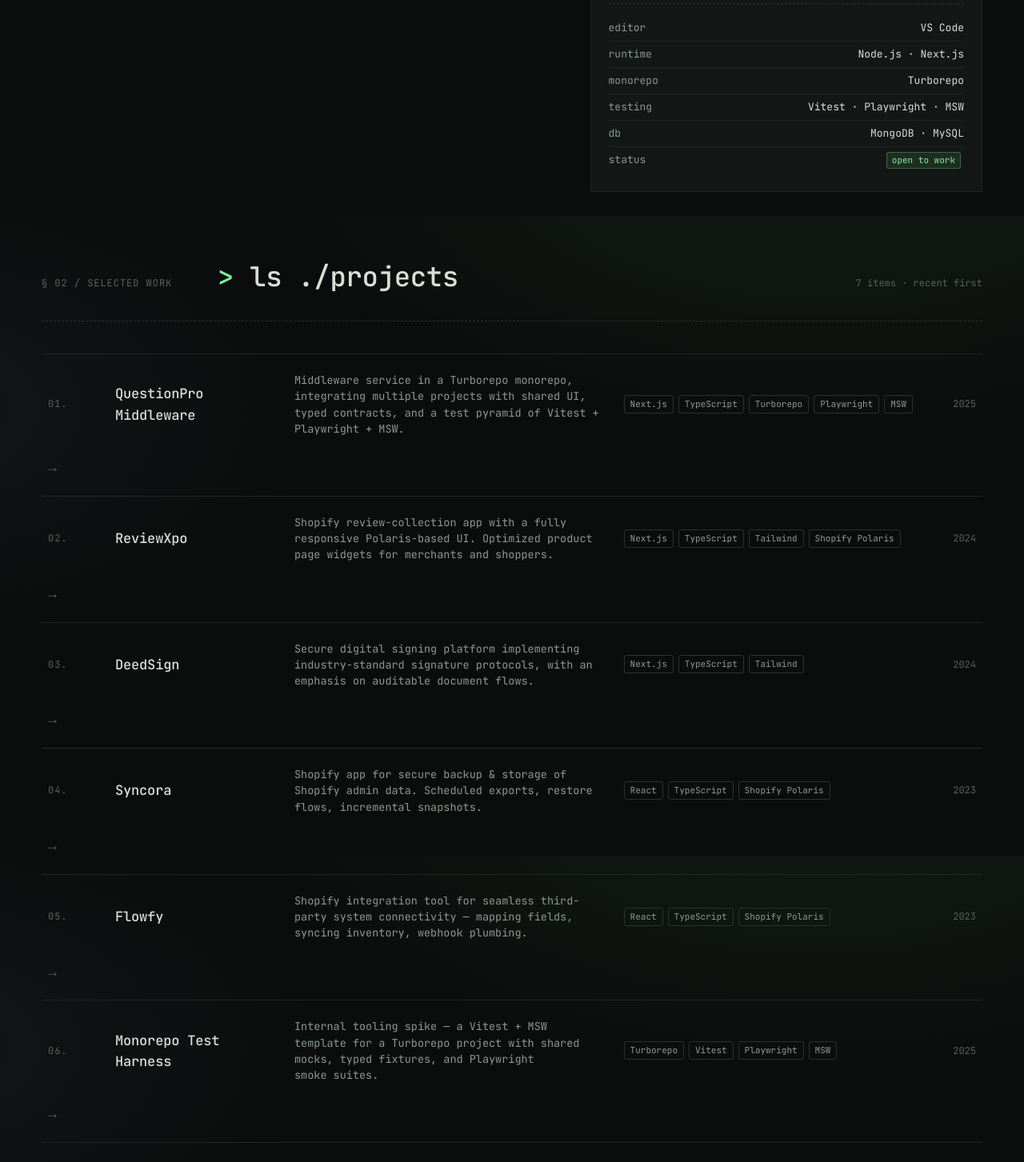
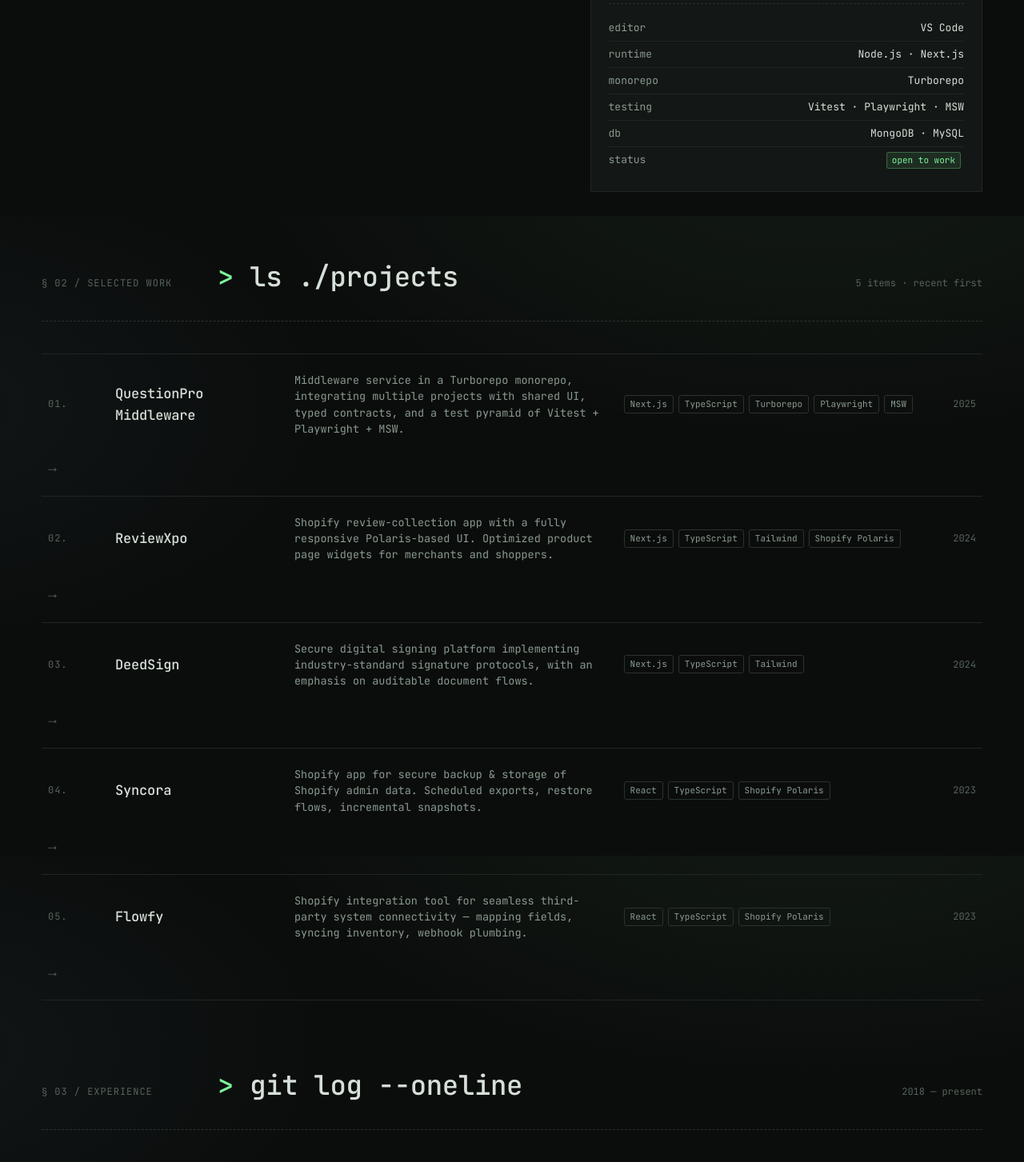
Before and after one commit to Rafsun83/dev-atelier, a React (Vite) app: page / in a window 1280 px wide. Shown: the part 1330-2783 px from the top of the page at 80% size. Built offline with nearby package versions, Linux system fonts and the light colour scheme.

Commit message:
Added projects link and comapny link

```diff
--- a/src/components/Projects.jsx
+++ b/src/components/Projects.jsx
@@ -6,8 +6,9 @@
     <section id="work">
       <SectionHead num="02 / SELECTED WORK" title="ls ./projects" meta={`${projects.length} items · recent first`} />
       <Reveal className="projects">
-        {projects.map((p, i) => (
-          <div className="project" tabIndex={0} key={p.name}>
+        {projects.map((p, i) => {
+          const inner = (
+            <>
               <div className="idx">{String(i + 1).padStart(2, "0")}.</div>
               <div className="name">{p.name}</div>
               <div className="desc">{p.desc}</div>
@@ -15,8 +16,18 @@
               <div className="year">{p.year}</div>
               <div className="arrow">→</div>
               <pre className="peek">{p.peek}</pre>
+            </>
+          );
+          return p.link ? (
+            <a className="project" href={p.link} target="_blank" rel="noopener noreferrer" key={p.name}>
+              {inner}
+            </a>
+          ) : (
+            <div className="project" tabIndex={0} key={p.name}>
+              {inner}
             </div>
-        ))}
+          );
+        })}
       </Reveal>
     </section>
   );
--- a/src/data.js
+++ b/src/data.js
@@ -5,39 +5,40 @@
     handle: "rafsun7774",
     role: "Software Engineer",
     location: "Dhaka, Bangladesh",
-    tagline: "Frontend-leaning software engineer shipping scalable web apps with React, Next.js & TypeScript.",
+    tagline:
+      "Frontend-leaning software engineer shipping scalable web apps with React, Next.js & TypeScript.",
     email: "rafsun7774@gmail.com",
     phone: "+8801834390150",
     links: {
-      github:   "https://github.com/Rafsun83",
+      github: "https://github.com/Rafsun83",
       linkedin: "https://www.linkedin.com/in/rafsun-jani/",
-      medium:   "https://medium.com/@rafsun7774",
+      medium: "https://medium.com/@rafsun7774",
     },
     status: "Open to remote frontend roles",
   },
 
   skills: {
     stack: [
-      { k: "JavaScript",          v: 95 },
-      { k: "TypeScript",          v: 90 },
-      { k: "React",               v: 92 },
-      { k: "Next.js",             v: 90 },
-      { k: "Redux / Toolkit",     v: 82 },
-      { k: "React Query",         v: 80 },
-      { k: "Tailwind / Polaris",  v: 88 },
+      { k: "JavaScript", v: 95 },
+      { k: "TypeScript", v: 90 },
+      { k: "React", v: 92 },
+      { k: "Next.js", v: 90 },
+      { k: "Redux / Toolkit", v: 82 },
+      { k: "React Query", v: 80 },
+      { k: "Tailwind / Polaris", v: 88 },
       { k: "Vitest / Playwright", v: 85 },
-      { k: "MSW",                 v: 80 },
-      { k: "Node / Express",      v: 72 },
-      { k: "Java / SpringBoot",   v: 60 },
-      { k: "MongoDB / MySQL",     v: 70 },
-      { k: "Docker (basic)",      v: 45 },
+      { k: "MSW", v: 80 },
+      { k: "Node / Express", v: 72 },
+      { k: "Java / SpringBoot", v: 60 },
+      { k: "MongoDB / MySQL", v: 70 },
+      { k: "Docker (basic)", v: 45 },
     ],
     env: [
-      { k: "editor",   v: "VS Code" },
-      { k: "runtime",  v: "Node.js · Next.js" },
+      { k: "editor", v: "VS Code" },
+      { k: "runtime", v: "Node.js · Next.js" },
       { k: "monorepo", v: "Turborepo" },
-      { k: "testing",  v: "Vitest · Playwright · MSW" },
-      { k: "db",       v: "MongoDB · MySQL" },
+      { k: "testing", v: "Vitest · Playwright · MSW" },
+      { k: "db", v: "MongoDB · MySQL" },
     ],
   },
 
@@ -45,132 +46,144 @@
     {
       name: "QuestionPro Middleware",
       desc: "Middleware service in a Turborepo monorepo, integrating multiple projects with shared UI, typed contracts, and a test pyramid of Vitest + Playwright + MSW.",
-      stack: ["Next.js","TypeScript","Turborepo","Playwright","MSW"],
+      stack: ["Next.js", "TypeScript", "Turborepo", "Playwright", "MSW"],
       year: "2025",
-      peek: "$ turbo run test\n  ✓ unit      214 pass\n  ✓ integ      68 pass\n  ✓ e2e        31 pass\n  ────────────────\n  coverage: 92%\n  time: 48.2s"
+      link: "https://middleware.questionpro.com/",
+      peek: "$ turbo run test\n  ✓ unit      214 pass\n  ✓ integ      68 pass\n  ✓ e2e        31 pass\n  ────────────────\n  coverage: 92%\n  time: 48.2s",
     },
     {
       name: "ReviewXpo",
       desc: "Shopify review-collection app with a fully responsive Polaris-based UI. Optimized product page widgets for merchants and shoppers.",
-      stack: ["Next.js","TypeScript","Tailwind","Shopify Polaris"],
+      stack: ["Next.js", "TypeScript", "Tailwind", "Shopify Polaris"],
+      link: "https://www.reviewxpo.com/",
       year: "2024",
-      peek: "★★★★★  reviewxpo\n  ┃ “Fast. Clean.\n  ┃  Easy to embed.”\n  ┃ — shop owner\n  ────────────\n  widgets: 4\n  installs: 1.2k+"
+      peek: "★★★★★  reviewxpo\n  ┃ “Fast. Clean.\n  ┃  Easy to embed.”\n  ┃ — shop owner\n  ────────────\n  widgets: 4\n  installs: 1.2k+",
     },
     {
       name: "DeedSign",
       desc: "Secure digital signing platform implementing industry-standard signature protocols, with an emphasis on auditable document flows.",
-      stack: ["Next.js","TypeScript","Tailwind"],
+      stack: ["Next.js", "TypeScript", "Tailwind"],
+      link: "https://app.deedsign.com/",
       year: "2024",
-      peek: "╭── sign ──────╮\n│ doc: nda.pdf │\n│ status: ✓    │\n│ hash: 3f…a1  │\n│ ts: 2024-08  │\n╰──────────────╯"
+      peek: "╭── sign ──────╮\n│ doc: nda.pdf │\n│ status: ✓    │\n│ hash: 3f…a1  │\n│ ts: 2024-08  │\n╰──────────────╯",
     },
     {
       name: "Syncora",
       desc: "Shopify app for secure backup & storage of Shopify admin data. Scheduled exports, restore flows, incremental snapshots.",
-      stack: ["React","TypeScript","Shopify Polaris"],
+      stack: ["React", "TypeScript", "Shopify Polaris"],
+      link: "https://apps.shopify.com/syncora-backup-restore",
       year: "2023",
-      peek: "◆ syncora\n  ● products   4,208\n  ● orders    38,912\n  ● customers  9,417\n  ────────────\n  last sync: 2m ago"
+      peek: "◆ syncora\n  ● products   4,208\n  ● orders    38,912\n  ● customers  9,417\n  ────────────\n  last sync: 2m ago",
     },
     {
       name: "Flowfy",
       desc: "Shopify integration tool for seamless third-party system connectivity — mapping fields, syncing inventory, webhook plumbing.",
-      stack: ["React","TypeScript","Shopify Polaris"],
+      stack: ["React", "TypeScript", "Shopify Polaris"],
+      link: "https://apps.shopify.com/store-flow-workflow-automation",
       year: "2023",
-      peek: "[shopify] → [flowfy] → [erp]\n    ↘       ↓       ↗\n       events bus\n  active pipes: 7\n  throughput: 142/s"
+      peek: "[shopify] → [flowfy] → [erp]\n    ↘       ↓       ↗\n       events bus\n  active pipes: 7\n  throughput: 142/s",
     },
-    {
-      name: "Monorepo Test Harness",
-      desc: "Internal tooling spike — a Vitest + MSW template for a Turborepo project with shared mocks, typed fixtures, and Playwright smoke suites.",
-      stack: ["Turborepo","Vitest","Playwright","MSW"],
-      year: "2025",
-      peek: "apps/\n  web/\n  admin/\npackages/\n  ui/\n  mocks/\n  test-utils/\n  eslint/\n  tsconfig/"
-    },
-    {
-      name: "Programming Contest · ICPC-style",
-      desc: "Three-time participant in the Intra University Programming Contest at BUBT. Placed 7th of 22 teams in the junior division. Active on Codeforces & LeetCode.",
-      stack: ["C++","Algorithms","Data Structures"],
-      year: "2019–2021",
-      peek: "> contest.log\n  round 01: AC · WA · AC\n  round 02: AC · AC · TLE\n  round 03: AC · AC · AC\n  ────────────\n  rank: 7 / 22"
-    },
+    // {
+    //   name: "Monorepo Test Harness",
+    //   desc: "Internal tooling spike — a Vitest + MSW template for a Turborepo project with shared mocks, typed fixtures, and Playwright smoke suites.",
+    //   stack: ["Turborepo", "Vitest", "Playwright", "MSW"],
+    //   year: "2025",
+    //   peek: "apps/\n  web/\n  admin/\npackages/\n  ui/\n  mocks/\n  test-utils/\n  eslint/\n  tsconfig/",
+    // },
   ],
 
   experience: [
     {
       when: "12/2024 — NOW",
       role: "Software Engineer",
-      co:   "QuestionPro",
-      where:"Dhaka, Bangladesh",
-      note: "Developing and maintaining a middleware application in a Turborepo monorepo, integrating multiple projects. Building features with React, Next.js, TypeScript & JavaScript; writing unit + integration tests with React Testing Library and Vitest, and E2E suites with Playwright. Using MSW to simulate APIs for reliable test environments."
+      co: "QuestionPro",
+      coLink: "https://www.questionpro.com/",
+      where: "Dhaka, Bangladesh",
+      note: "Developing and maintaining a middleware application in a Turborepo monorepo, integrating multiple projects. Building features with React, Next.js, TypeScript & JavaScript; writing unit + integration tests with React Testing Library and Vitest, and E2E suites with Playwright. Using MSW to simulate APIs for reliable test environments.",
     },
     {
       when: "09/2022 — 12/2024",
       role: "Software Engineer",
-      co:   "Jouleslabs",
-      where:"Dhaka, Bangladesh",
-      note: "Shipped ReviewXpo (Shopify review collection), DeedSign (digital signing), Syncora (Shopify admin backup) and Flowfy (Shopify integrations). Built responsive Polaris/Tailwind UIs on Next.js + TypeScript with an emphasis on consistent cross-device experience."
+      co: "Jouleslabs",
+      coLink: "https://www.jouleslabs.com/",
+      where: "Dhaka, Bangladesh",
+      note: "Shipped ReviewXpo (Shopify review collection), DeedSign (digital signing), Syncora (Shopify admin backup) and Flowfy (Shopify integrations). Built responsive Polaris/Tailwind UIs on Next.js + TypeScript with an emphasis on consistent cross-device experience.",
     },
-    {
-      when: "02/2018 — 04/2022",
-      role: "B.Sc, Computer Science & Engineering",
-      co:   "Bangladesh University of Business and Technology (BUBT)",
-      where:"CGPA 3.34 / 4.00",
-      note: "Completed Bachelor of Science in Computer Science and Engineering. Competed three times in the Intra University Programming Contest, placing 7th of 22 teams in the junior division. Active on Codeforces and LeetCode."
-    },
+    // {
+    //   when: "02/2018 — 04/2022",
+    //   role: "B.Sc, Computer Science & Engineering",
+    //   co: "Bangladesh University of Business and Technology (BUBT)",
+    //   coLink: "https://bubt.edu.bd/",
+    //   where: "CGPA 3.34 / 4.00",
+    //   note: "Completed Bachelor of Science in Computer Science and Engineering. Competed three times in the Intra University Programming Contest, placing 7th of 22 teams in the junior division. Active on Codeforces and LeetCode.",
+    // },
   ],
 
   posts: [
     {
-      date:    "2025 · 12 · 29",
-      read:    "6 MIN",
-      tag:     "JAVASCRIPT",
-      title:   "Garbage Collection Algorithm (Mark-and-Sweep) Explained",
-      excerpt: "JavaScript frees memory automatically, but knowing how it works helps you avoid accidental leaks. Mark-and-Sweep explained simply — no engine internals required.",
-      link:    "https://medium.com/@rafsun7774/mark-and-sweep-explained-how-javascript-decides-what-stays-in-memory-bfcaf00569fa",
-      thumb:   null,
+      date: "2025 · 12 · 29",
+      read: "6 MIN",
+      tag: "JAVASCRIPT",
+      title: "Garbage Collection Algorithm (Mark-and-Sweep) Explained",
+      excerpt:
+        "JavaScript frees memory automatically, but knowing how it works helps you avoid accidental leaks. Mark-and-Sweep explained simply — no engine internals required.",
+      link: "https://medium.com/@rafsun7774/mark-and-sweep-explained-how-javascript-decides-what-stays-in-memory-bfcaf00569fa",
+      thumb: null,
     },
     {
-      date:    "2025 · 11 · 26",
-      read:    "3 MIN",
-      tag:     "JAVASCRIPT",
-      title:   "Where Are Your Variables, Functions & Objects Stored?",
-      excerpt: "Variables, functions, and objects all live somewhere when JavaScript runs. Understanding the Stack, the Heap, and the Call Stack gives you a sharper mental model for debugging and performance.",
-      link:    "https://medium.com/@rafsun7774/do-you-know-where-your-variables-functions-and-objects-are-stored-when-javascript-runs-1cc2c22e24d0",
-      thumb:   null,
+      date: "2025 · 11 · 26",
+      read: "3 MIN",
+      tag: "JAVASCRIPT",
+      title: "Where Are Your Variables, Functions & Objects Stored?",
+      excerpt:
+        "Variables, functions, and objects all live somewhere when JavaScript runs. Understanding the Stack, the Heap, and the Call Stack gives you a sharper mental model for debugging and performance.",
+      link: "https://medium.com/@rafsun7774/do-you-know-where-your-variables-functions-and-objects-are-stored-when-javascript-runs-1cc2c22e24d0",
+      thumb: null,
     },
     {
-      date:    "2025 · 11 · 26",
-      read:    "5 MIN",
-      tag:     "JAVASCRIPT",
-      title:   "Write Faster JavaScript Today",
-      excerpt: "From memoization to web workers to lazy loading, a practical overview of 10 techniques that can take your JavaScript from sluggish to seriously fast.",
-      link:    "https://medium.com/@rafsun7774/write-faster-javascript-today-847f04fd468a",
-      thumb:   null,
+      date: "2025 · 11 · 26",
+      read: "5 MIN",
+      tag: "JAVASCRIPT",
+      title: "Write Faster JavaScript Today",
+      excerpt:
+        "From memoization to web workers to lazy loading, a practical overview of 10 techniques that can take your JavaScript from sluggish to seriously fast.",
+      link: "https://medium.com/@rafsun7774/write-faster-javascript-today-847f04fd468a",
+      thumb: null,
     },
     {
-      date:    "2025 · 11 · 22",
-      read:    "10 MIN",
-      tag:     "JAVASCRIPT",
-      title:   "\"Why Is My Variable Running Everywhere?\" — Deep-Dive Into JavaScript Scope",
-      excerpt: "var, let, and const behave differently across blocks and functions because of how scope works. The full deep-dive — from global scope to the scope chain — that finally makes it click.",
-      link:    "https://medium.com/@rafsun7774/why-is-my-variable-running-everywhere-the-ultimate-deep-dive-into-javascript-scope-ee0d07f87753",
-      thumb:   "https://cdn-images-1.medium.com/max/1024/1*B7H5zG6uYfOF5iGJfc4Bxw.jpeg",
+      date: "2025 · 11 · 22",
+      read: "10 MIN",
+      tag: "JAVASCRIPT",
+      title:
+        '"Why Is My Variable Running Everywhere?" — Deep-Dive Into JavaScript Scope',
+      excerpt:
+        "var, let, and const behave differently across blocks and functions because of how scope works. The full deep-dive — from global scope to the scope chain — that finally makes it click.",
+      link: "https://medium.com/@rafsun7774/why-is-my-variable-running-everywhere-the-ultimate-deep-dive-into-javascript-scope-ee0d07f87753",
+      thumb:
+        "https://cdn-images-1.medium.com/max/1024/1*B7H5zG6uYfOF5iGJfc4Bxw.jpeg",
     },
     {
-      date:    "2025 · 11 · 04",
-      read:    "8 MIN",
-      tag:     "JAVASCRIPT",
-      title:   "Mastering the JavaScript reduce() Method — Step-by-Step with Examples",
-      excerpt: "If you've used map() and filter(), you've met reduce()'s cousins. But reduce() itself can replace them both — from summing numbers to building objects and running async tasks in sequence.",
-      link:    "https://medium.com/@rafsun7774/mastering-the-javascript-reduce-method-step-by-step-with-examples-ba8e4e6b8ea1",
-      thumb:   "https://cdn-images-1.medium.com/max/494/1*zb5SpvZ2ZHEaxgjHKUDcQw.png",
+      date: "2025 · 11 · 04",
+      read: "8 MIN",
+      tag: "JAVASCRIPT",
+      title:
+        "Mastering the JavaScript reduce() Method — Step-by-Step with Examples",
+      excerpt:
+        "If you've used map() and filter(), you've met reduce()'s cousins. But reduce() itself can replace them both — from summing numbers to building objects and running async tasks in sequence.",
+      link: "https://medium.com/@rafsun7774/mastering-the-javascript-reduce-method-step-by-step-with-examples-ba8e4e6b8ea1",
+      thumb:
+        "https://cdn-images-1.medium.com/max/494/1*zb5SpvZ2ZHEaxgjHKUDcQw.png",
     },
     {
-      date:    "2025 · 07 · 15",
-      read:    "4 MIN",
-      tag:     "REACT",
-      title:   "Understanding JSX: Syntax and Best Practices",
-      excerpt: "JSX looks like HTML but has the full power of JavaScript. Here are the best practices that keep your React components clean, readable, and maintainable.",
-      link:    "https://medium.com/@rafsun7774/understanding-jsx-syntax-and-best-practices-f6dbb73d9cb2",
-      thumb:   "https://cdn-images-1.medium.com/max/725/1*OgOVcZa6WPRYqClLNEMFnA.png",
+      date: "2025 · 07 · 15",
+      read: "4 MIN",
+      tag: "REACT",
+      title: "Understanding JSX: Syntax and Best Practices",
+      excerpt:
+        "JSX looks like HTML but has the full power of JavaScript. Here are the best practices that keep your React components clean, readable, and maintainable.",
+      link: "https://medium.com/@rafsun7774/understanding-jsx-syntax-and-best-practices-f6dbb73d9cb2",
+      thumb:
+        "https://cdn-images-1.medium.com/max/725/1*OgOVcZa6WPRYqClLNEMFnA.png",
     },
   ],
 };
```
Also changed, not shown: src/components/Experience.jsx (+7 -1 lines), 7 other files (tests, documents, lock files or other folders). Lines whose indentation alone changed are shown as unchanged.
